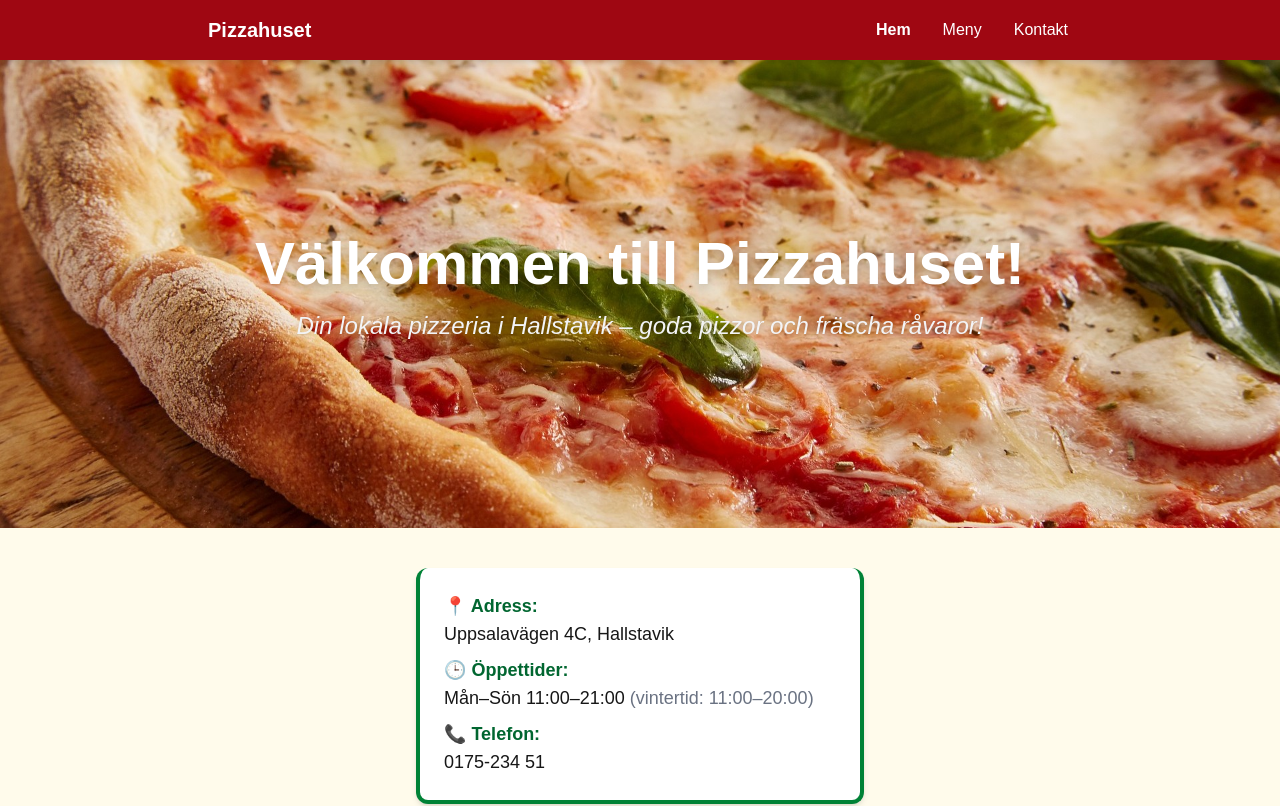
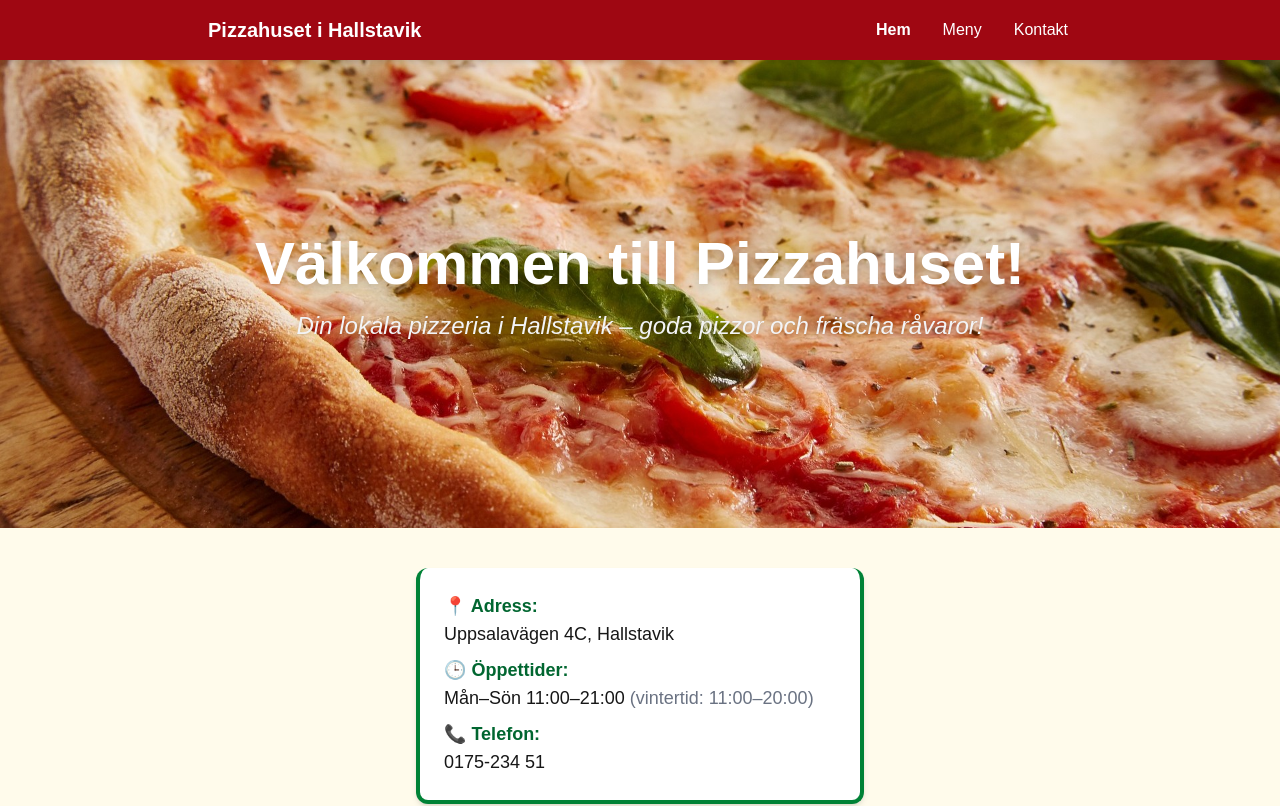
Before and after one commit to annkar73/pizzahuset, a Next.js app: page / in a window 1280 px wide. Shown: the top 806 px of the page. Built offline with nearby package versions, Linux system fonts and the light colour scheme.

Commit message:
update header

```diff
--- a/src/app/components/Header.tsx
+++ b/src/app/components/Header.tsx
@@ -22,7 +22,7 @@ export default function Header() {
     <header className="bg-red-800 text-white shadow-md fixed w-full z-50">
       <nav className="max-w-4xl mx-auto flex justify-between items-center p-4 relative">
         <Link href="/" className="font-bold text-xl">
-          Pizzahuset
+          Pizzahuset i Hallstavik
         </Link>
 
         {/* Desktop meny */}
```
